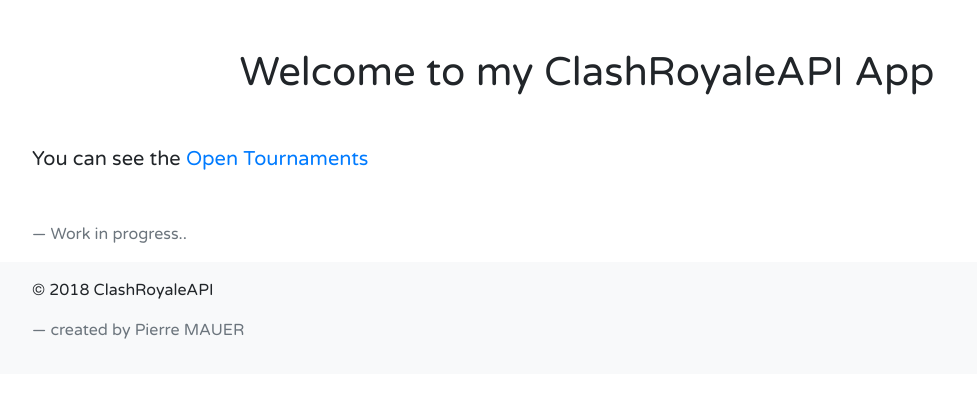
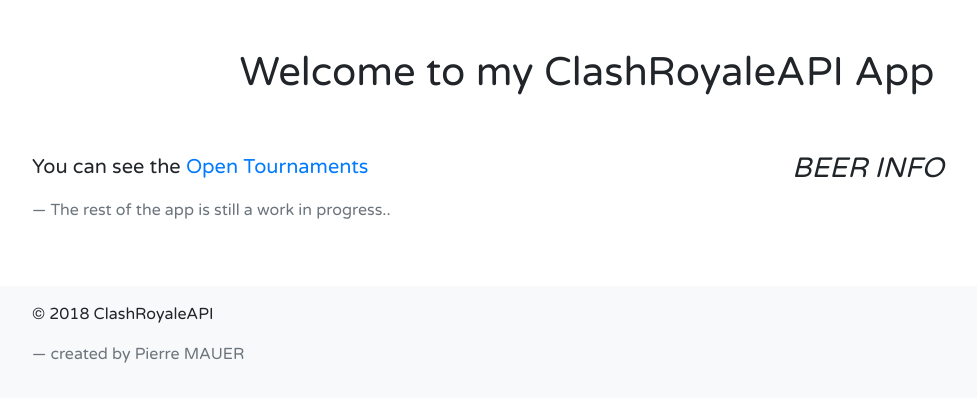
Before and after one commit to PierreMr/ClashRoyaleAPI, a Symfony app: template templates/pages/index.html.twig in a window 1280 px wide. Shown: the part 56-458 px from the top of the page, without its empty margins (53-1030 px from the left). Run offline with Twig, Linux system fonts and the light colour scheme; the template is opened without the code that fills it, so the values that code supplies are empty; some libraries are stand-ins or nearby versions.

Commit message:
:beers::beers::beers:

```diff
--- a/templates/base.html.twig
+++ b/templates/base.html.twig
@@ -13,6 +13,14 @@
         	.footer {
         		padding: 1rem;
         	}
+        	.aligner {
+				display: flex;
+				align-items: center;
+				justify-content: center;
+			}
+			.aligner-item {
+			  max-width: 50%;
+			}
         </style>
     </head>
     <body>
--- a/templates/pages/index.html.twig
+++ b/templates/pages/index.html.twig
@@ -4,12 +4,28 @@
 
 {% block body %}
 	<div class="container">
-		<h1 class="text-center mb-5">Welcome to my ClashRoyaleAPI App</h1>
+		<div class="row">
+			<div class="col-12 mb-5">
+				<h1 class="text-center">Welcome to my ClashRoyaleAPI App</h1>
+			</div>
 
-		<p class="lead">You can see the <a href="/opentournaments">Open Tournaments</a></p>
-
-		<blockquote class="blockquote mt-5">
-  			<footer class="blockquote-footer">Work in progress..</footer>
-		</blockquote>
+			<div class="col-lg-8 mb-5">
+				<p class="lead">You can see the <a href="/opentournaments">Open Tournaments</a></p>
+				<blockquote class="blockquote">
+		  			<footer class="blockquote-footer">The rest of the app is still a work in progress..</footer>
+				</blockquote>
+			</div>
+			<div class="col-lg-4 mb-5">
+				<h3 class="mb-3 text-uppercase font-italic">Beer info</h3>
+				{% for beer in api %}
+					<div class="aligner">
+						<img src="{{ beer.image_url }}" width="10%" class="mb-3 mr-3" />
+						<h4> {{ beer.name }}</h4>
+					</div>
+					<p class="font-italic">{{ beer.tagline }} - {{ beer.first_brewed }}</p>
+					<p class="text-justify">{{ beer.description }}</p>
+				{% endfor %}
+			</div>
+		</div>
 	</div>
 {% endblock %}
```
Also changed, not shown: src/Controller/PagesController.php (+17 -2 lines), 1 other file.
